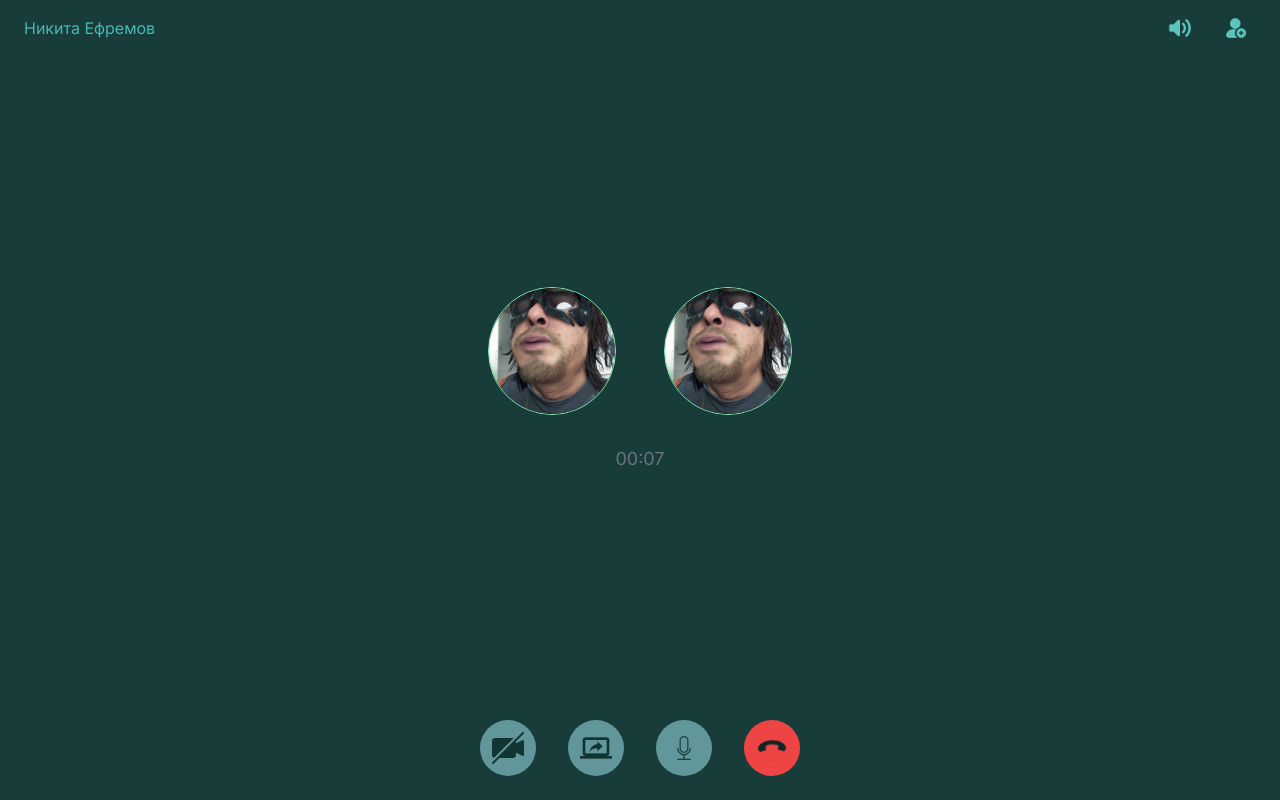
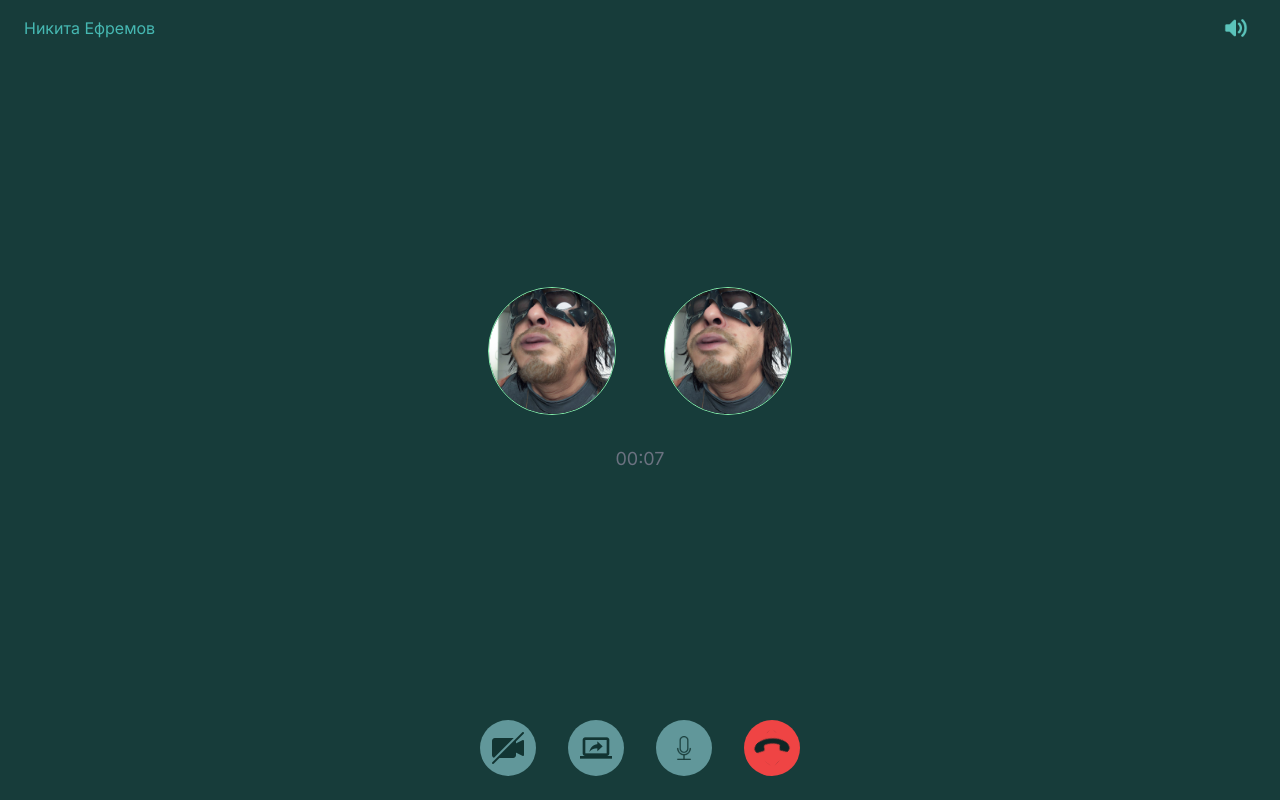
Before and after one commit to Artem45bomb/CantainerCraft_Tg, a Next.js app: page /test in a window 1280 px wide. Built offline with nearby package versions, Linux system fonts and the light colour scheme.

Commit message:
feat: remade img to Image

```diff
--- a/src/widgets/Chat/VoiceChat/index.tsx
+++ b/src/widgets/Chat/VoiceChat/index.tsx
@@ -3,6 +3,7 @@
 import { useEffect, useRef, useState } from "react";
 import Userlogo from "../Userlogo/Userlogo";
 import { ObjectFields } from "@/features/api/util";
+import Image from "next/image";
 
 function VoiceChat() {
   const [time, setTime] = useState(0);
@@ -24,7 +25,7 @@ function VoiceChat() {
     return () => clearInterval(interval);
   }, []);
 
-  const videoStart = (isActiveAudio:boolean) => {
+  const videoStart = (isActiveAudio: boolean) => {
     navigator.mediaDevices
       .getUserMedia({ video: true, audio: isActiveAudio })
       .then((stream) => {
@@ -40,7 +41,7 @@ function VoiceChat() {
       .catch((err) => {
         console.error(`An error occurred: ${err}`);
       });
-  }
+  };
 
   const videoStop = () => {
     if (videoUserRef.current) {
@@ -51,7 +52,7 @@ function VoiceChat() {
       videoIncomingRef.current.pause();
       videoIncomingRef.current.srcObject = null;
     }
-  }
+  };
 
   const formattedTime = new Date(time * 1000).toISOString().substr(14, 5);
 
@@ -67,38 +68,39 @@ function VoiceChat() {
       <div className="h-auto mt-4 flex">
         <div className="w-2/3 ml-6 text-verdigris">Никита Ефремов</div>
         <div className="flex w-1/3 justify-end space-x-4 mr-6">
-          <button>
-            <img
+          <button className="relative w-6 h-6 mx-2">
+            <Image
               src="/assets/icon/Voice-icon.svg"
               alt="off/on voice"
-              className="w-6 h-6 mx-2"
-            />
-          </button>
-          <button>
-            <img
-              src="/assets/icon/Add-user-icon.svg"
-              alt="add user"
-              className="w-6 h-6 mx-2"
+              layout="fill"
             />
           </button>
         </div>
       </div>
       <div className="flex-1 flex flex-col items-center justify-center">
-        {settings.Voice == false ? <div>
+        {settings.Voice == false ? (
+          <div>
             <div className="border rounded-full m-6 border-green-300 inline-block w-32 h-32">
               <Userlogo />
             </div>
             <div className="border rounded-full m-6 border-green-300 inline-block w-32 h-32">
               <Userlogo />
             </div>
-        </div> :
+          </div>
+        ) : (
           <div className="w-full h-2/4 mb-6">
             <div className="flex w-full gap-5 h-full justify-center">
-              <video className="h-full rounded-xl border-2 border-dark-50" ref={videoUserRef}></video>
-              <video className="h-full rounded-xl border-2 border-dark-50" ref={videoIncomingRef}></video>
+              <video
+                className="h-full rounded-xl border-2 border-dark-50"
+                ref={videoUserRef}
+              ></video>
+              <video
+                className="h-full rounded-xl border-2 border-dark-50"
+                ref={videoIncomingRef}
+              ></video>
             </div>
           </div>
-        }
+        )}
         <div className="text-center text-gray-500 text-lg">{formattedTime}</div>
       </div>
       <div className="w-full h-18 my-6 flex items-center justify-center space-x-8">
@@ -106,28 +108,29 @@ function VoiceChat() {
           className={`transition-all duration-150 w-14 h-14 flex items-center justify-center rounded-full ${settings.Voice ? "bg-police-blue" : "bg-desaturated-cyan"} `}
           onClick={() => {
             handleButtonPress("Voice");
-            if (!settings.Voice)
-              videoStart(true);
-            else
-              videoStop();
+            if (!settings.Voice) videoStart(true);
+            else videoStop();
           }}
-
         >
-          <img
+          <div className="relative w-8 h-8 mx-auto">
+            <Image
+              layout="fill"
               src="/assets/icon/Voice-Call-icon.svg"
               alt="no video call"
-            className="w-8 h-8 mx-auto"
             />
+          </div>
         </button>
         <button
           className={`transition-all duration-150 w-14 h-14 flex items-center justify-center rounded-full ${settings.Screen ? "bg-police-blue" : "bg-desaturated-cyan"} `}
           onClick={() => handleButtonPress("Screen")}
         >
-          <img
+          <div className="relative w-8 h-8 mx-auto">
+            <Image
               src="/assets/icon/Screen-icon.svg"
               alt="screen"
-            className="w-8 h-8 mx-auto"
+              layout="fill"
             />
+          </div>
         </button>
         <button
           className={`transition-all duration-150 w-14 h-14 flex items-center justify-center rounded-full ${settings.Micro ? "bg-police-blue" : "bg-desaturated-cyan"} `}
@@ -136,21 +139,25 @@ function VoiceChat() {
             videoStart(settings.Micro);
           }}
         >
-          <img
+          <div className="relative w-6 h-6 mx-auto">
+            <Image
               src="/assets/icon/Micro-icon.svg"
               alt="Off/on micro"
-            className="w-6 h-6 mx-auto"
+              layout="fill"
             />
+          </div>
         </button>
         <button
-          className={`transition-all duration-150 w-14 h-14 flex items-center justify-center rounded-full ${settings.Telephone ? "bg-police-blue" : "bg-red-500"} `}
+          className={`relative transition-all duration-150 w-14 h-14 flex items-center justify-center rounded-full ${settings.Telephone ? "bg-police-blue" : "bg-red-500"} `}
           onClick={() => handleButtonPress("Telephone")}
         >
-          <img
+          <div className="relative w-10 h-10">
+            <Image
+              layout="fill"
               src="/assets/icon/Telephone-icon.svg"
               alt="end the call"
-            className="w-8 h-8 mx-auto"
             />
+          </div>
         </button>
       </div>
     </div>
--- a/src/widgets/ContextMenu/index.tsx
+++ b/src/widgets/ContextMenu/index.tsx
@@ -1,8 +1,11 @@
+"use client";
+import Image from "next/image";
 function ContextMenu() {
   return (
     <div className="w-52 h-64  ">
       <div className="pb-6 transition-all duration-150 border-b-2 border-gray-800 h-6 w-full text-msu-green text-xs flex bg-crystal justify-start pl-3 pt-2 font-medium hover:bg-desaturated-cyan rounded-t-xl">
-        <img
+        <Image
+          layout="fill"
           src="/assets/icon/Open-In-New-Window.svg"
           alt="Open in new window"
           className="w-4 h-4 mr-1"
@@ -10,7 +13,8 @@ function ContextMenu() {
         Открыть в отдельном окне
       </div>
       <button className="transition-all duration-150 pb-6 h-6 w-full text-msu-green text-xs flex bg-crystal justify-start pl-3 pt-1 font-medium hover:bg-desaturated-cyan">
-        <img
+        <Image
+          layout="fill"
           src="/assets/icon/Archive.svg"
           alt="Archive"
           className="h-4 w-4 mr-1"
@@ -18,7 +22,8 @@ function ContextMenu() {
         Архивировать
       </button>
       <button className="transition-all duration-150 pb-6 h-6 w-full text-msu-green text-xs flex bg-crystal justify-start pl-3 pt-1 font-medium hover:bg-desaturated-cyan">
-        <img
+        <Image
+          layout="fill"
           src="/assets/icon/Secure.svg"
           alt="Secure"
           className="h-4 w-4 mr-1"
@@ -26,7 +31,8 @@ function ContextMenu() {
         Закрепить
       </button>
       <button className="transition-all duration-150 pb-6 h-6 w-full text-msu-green text-xs flex bg-crystal justify-start pl-3 pt-1 font-medium hover:bg-desaturated-cyan">
-        <img
+        <Image
+          layout="fill"
           src="/assets/icon/Off-Volume.svg"
           alt="Off volume"
           className="h-4 w-4 mr-1"
@@ -34,7 +40,8 @@ function ContextMenu() {
         Выключить уведомления
       </button>
       <button className="transition-all duration-150 pb-6 h-6 w-full text-msu-green text-xs flex bg-crystal justify-start pl-3 pt-1 font-medium hover:bg-desaturated-cyan">
-        <img
+        <Image
+          layout="fill"
           src="/assets/icon/Mark-as-read.svg"
           alt="Archive"
           className="h-4 w-4 mr-1"
@@ -42,7 +49,8 @@ function ContextMenu() {
         Пометить как прочитанное
       </button>
       <button className="transition-all duration-150 pb-6 h-6 w-full text-red-600 text-xs flex bg-crystal justify-start pl-3 pt-1 font-medium hover:bg-desaturated-cyan rounded-b-xl">
-        <img
+        <Image
+          layout="fill"
           src="/assets/icon/Leave-the-channel.svg"
           alt="leave the channel"
           className="h-4 w-4 mr-1"
```
Lines whose indentation alone changed are shown as unchanged.
